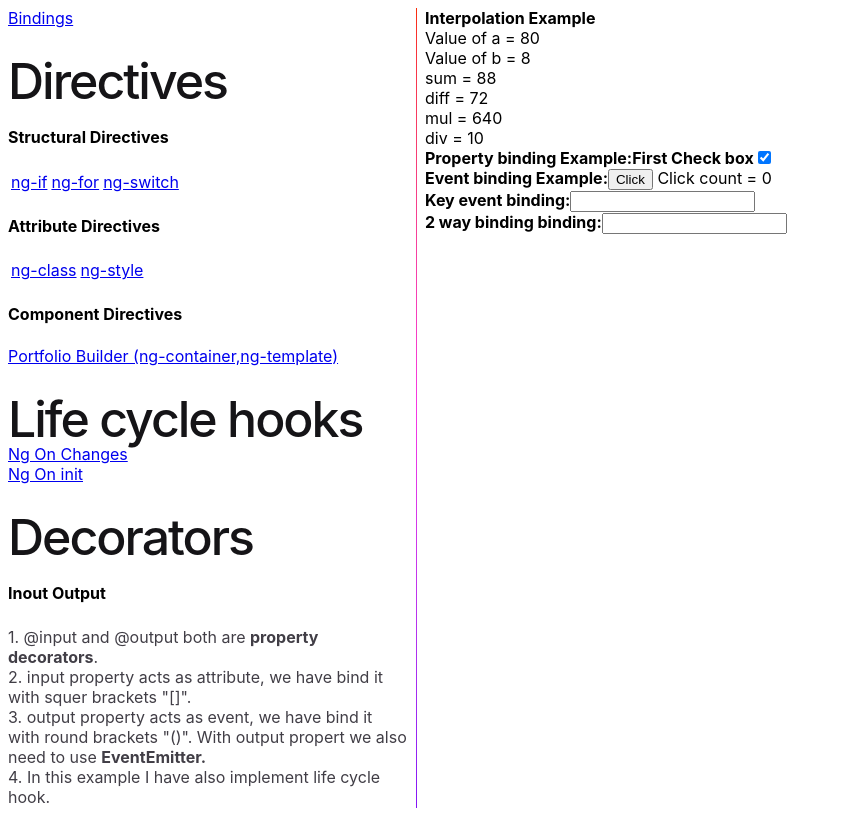
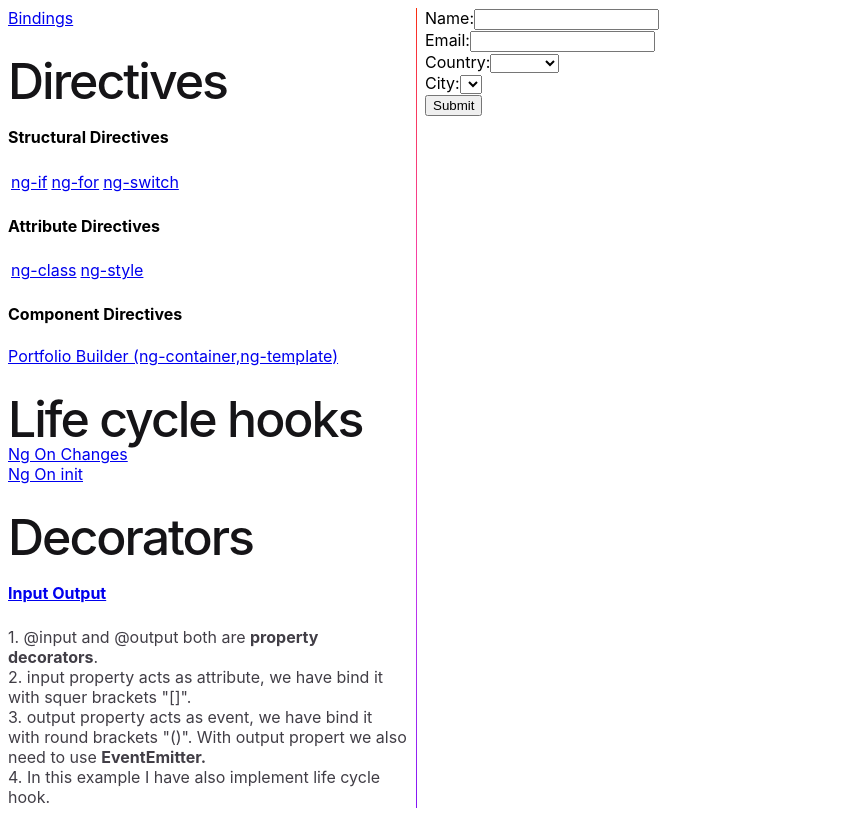
Before and after one commit to ChiragPanchal1991/LearnAngularWithNirmalJoshi, an Angular app: page /template-driven-form in a window 1280 px wide. Before the commit this address led to /bindings. Shown: the whole page, without its empty margins (0-842 px from the left). Built offline with nearby package versions, Linux system fonts and the light colour scheme.

Commit message:
Added forms component

```diff
--- a/src/app/app-routing.module.ts
+++ b/src/app/app-routing.module.ts
@@ -24,6 +24,7 @@ import { InbuiltPipesComponent } from './pipes/inbuilt-pipes/inbuilt-pipes.compo
 import { SlicePipeComponent } from './pipes/slice-pipe/slice-pipe.component';
 import { CustomPipeComponent } from './pipes/custom-pipe/custom-pipe.component';
 import { CustomersComponent } from './custom-service/customers/customers.component';
+import { TemplateDrivenFormComponent } from './forms/template-driven-form/template-driven-form.component';
 
 const routes: Routes = [
   {path:"bindings",component:FirstTestComponent},
@@ -50,6 +51,7 @@ const routes: Routes = [
   {path:"slice-pipe",component:SlicePipeComponent},
   {path:"custome-pipe",component:CustomPipeComponent},
   {path:"custom-service",component:CustomersComponent},
+  {path:"template-driven-form", component: TemplateDrivenFormComponent},
   {path:"", redirectTo:"/bindings",pathMatch:"prefix"},//if no route is provided then app will redirect to default route
   {path:"**",component:PageNotFoundComponent}//Provided route is not exist then display configured componets
 ];
--- a/src/app/app.component.html
+++ b/src/app/app.component.html
@@ -29,7 +29,7 @@
       <div>
         <h1>Decorators</h1>
         <div>
-          <h4>Inout Output</h4>
+          <h4><a routerLink="./input-output">Input Output</a></h4>
           <p>
             1. &commat;input and &commat;output both are <b>property decorators</b>.<br>
             2. input property acts as attribute, we have bind it with squer brackets "[]".<br>
@@ -37,22 +37,19 @@
             to use <b>EventEmitter.</b> <br>
             4. In this example I have also implement life cycle hook.
           </p>
-          <a routerLink="./input-output">Input Output</a><br>
         </div>
         <div>
-          <h4>View Child</h4>
+          <h4><a routerLink="./view-child">View Child</a></h4>
           <p>
             In this example we have used <b>&commat;ViewChild</b> decorator with <b>ngAfterViewInit</b> lifecycle hook.
           </p>
-          <a routerLink="./view-child">View Child</a><br>
         </div>
         <div>
-          <h4>Content Child</h4>
+          <h4><a routerLink="./content-child">Content Child</a></h4>
           <p>
             In this example we have used <b>&commat;ContentChild</b> decorator with <b>ngAfterContentInit</b> lifecycle
             hook.
           </p>
-          <a routerLink="./content-child">Content Child</a><br>
         </div>
         <div>
           <h4>Host Binding and Host Listener</h4>
@@ -89,23 +86,45 @@
       <!-- Routing -->
       <div>
         <h1>Routing</h1>
-        <h4>Dynamic Routing</h4>
-        In following example, you can check how to pass route parameters(Dynamic link) and read route parameters from
-        URL
-        in component<br>
-        <a routerLink="./dynamic-routing">Dynamic Routing</a><br>
-        <h4>Nested Routing</h4>
-        In following example, you use of "children" property of Routes class. Check <b>app-routing.module.ts</b>
-        file<br>
-        With the <b>router-outlet</b> directive we can rander component inside other component.<br>
-        <a routerLink="/nested-route">Nested Routing</a><br>
-        <h4>Query Perameter</h4>
-        <a routerLink="queryperam-routing">Queryperam Routing</a>
+        <div>
+          <h4><a routerLink="./dynamic-routing">Dynamic Routing</a></h4>
+          <p>In Dynamic Routing example, you can check how to pass route parameters(Dynamic link) and read route parameters from
+            URL in component</p>
+        </div>
+        <div>
+          <h4><a routerLink="/nested-route">Nested Routing</a></h4>
+          In Nested Routing example, you use of "children" property of Routes class. Check <b>app-routing.module.ts</b>
+          file<br>
+          With the <b>router-outlet</b> directive we can rander component inside other component.<br>
+        </div>
+        <div>
+          <h4><a routerLink="queryperam-routing">Queryperam Routing</a></h4>
+        </div>
       </div>
       <div>
         <h1>Services</h1>
-        <h4>Custom Service</h4>
-        <a routerLink="custom-service">Custom Service</a>
+        <h4><a routerLink="custom-service">Custom Service</a></h4>
+
+      </div>
+      <div>
+        <h1>Forms</h1>
+        <div>
+          <h4><a routerLink="template-driven-form">Template Driven Form</a></h4>
+          <ul>
+            <li>To create template driven form we need to import <b>NgForm</b> from <b>&commat;angular/forms</b> module
+            </li>
+            <li>We need to ngForm directive to form element, ex: #myForm="ngForm"</li>
+            <li>After creating the form form submit event handeled by <b>ngSubmit</b> event, ex:
+              (ngSubmit)="onSubmit(myForm)</li>
+            <li>Template Driven Forms are useful for small and simple forms</li>
+          </ul>
+        </div>
+        <div>
+          <h2>Reactive Form</h2>
+          <h4><a routerLink="form-control">Form Control</a></h4>
+
+
+        </div>
       </div>
     </div>
 
--- /dev/null
+++ b/src/app/forms/reactive-forms/form-control/form-control.component.html
@@ -0,0 +1 @@
+<p>form-control works!</p>
--- /dev/null
+++ b/src/app/forms/template-driven-form/template-driven-form.component.html
@@ -0,0 +1,27 @@
+<form class="form-container" #myForm="ngForm" (ngSubmit)="onSubmit(myForm)">
+    <div>
+      <label for="name">Name:</label>
+      <input type="text"
+             name="name"
+             [(ngModel)]="user" required>
+    </div>
+    <div>
+      <label for="email">Email:</label>
+      <input type="email"
+             name="email"
+             [(ngModel)]="email" required/>
+    </div>
+    <div>
+      <label for="country">Country:</label>
+      <select name="select" [(ngModel)]="selectedCountry">
+        <option *ngFor="let country of countries" [value]="country.value">{{country.name}}</option>
+      </select>
+    </div>
+    <div>
+      <label for="city">City:</label>
+      <select name="city" [(ngModel)]="city">
+        <option *ngFor="let city of getCitiesByCountry(selectedCountry)" [value]="city">{{city}}</option>
+      </select>
+    </div>
+    <button type="submit">Submit</button>
+    </form>
--- /dev/null
+++ b/src/app/forms/template-driven-form/template-driven-form.component.ts
@@ -0,0 +1,44 @@
+import { Component } from '@angular/core';
+import { NgForm } from '@angular/forms';
+
+@Component({
+  selector: 'app-template-driven-form',
+  templateUrl: './template-driven-form.component.html',
+  styleUrl: './template-driven-form.component.css'
+})
+export class TemplateDrivenFormComponent {
+  user: string = '';
+  email: string = '';
+  selectedCountry: string = '';
+  city: string = '';
+
+  countries = [
+    {name: 'USA', value: 'usa'},
+    {name: 'Canada', value: 'canada'},
+    {name: 'UK', value: 'uk'},
+  ];
+
+  cities: {[key: string]: string[]} = {
+    usa: ['New York', 'Los Angeles', 'Chicago'],
+    canada: ['Toronto', 'Vancouver', 'Montreal'],
+    uk: ['London', 'Manchester', 'Birmingham'],
+  };
+
+  getCitiesByCountry(country: string): string[]{
+    return this.cities[country] || [];
+  }
+
+  onSubmit(myForm: NgForm){
+    if(myForm.valid){
+      const formData = {
+        user: this.user,
+        email: this.email,
+        country: this.selectedCountry,
+        city: this.city,
+      };
+      console.log('Form Submitted', formData);
+    }else{
+      alert('Please fill up the fields');
+    }
+  }
+}
```
Also changed, not shown: src/app/app.module.ts (+5 -2 lines), src/app/forms/reactive-forms/form-control/form-control.component.ts (added, +10 -0 lines), src/app/forms/reactive-forms/form-control/form-control.component.css (added), src/app/forms/template-driven-form/template-driven-form.component.css (added), 2 other files (tests, documents, lock files or other folders).
